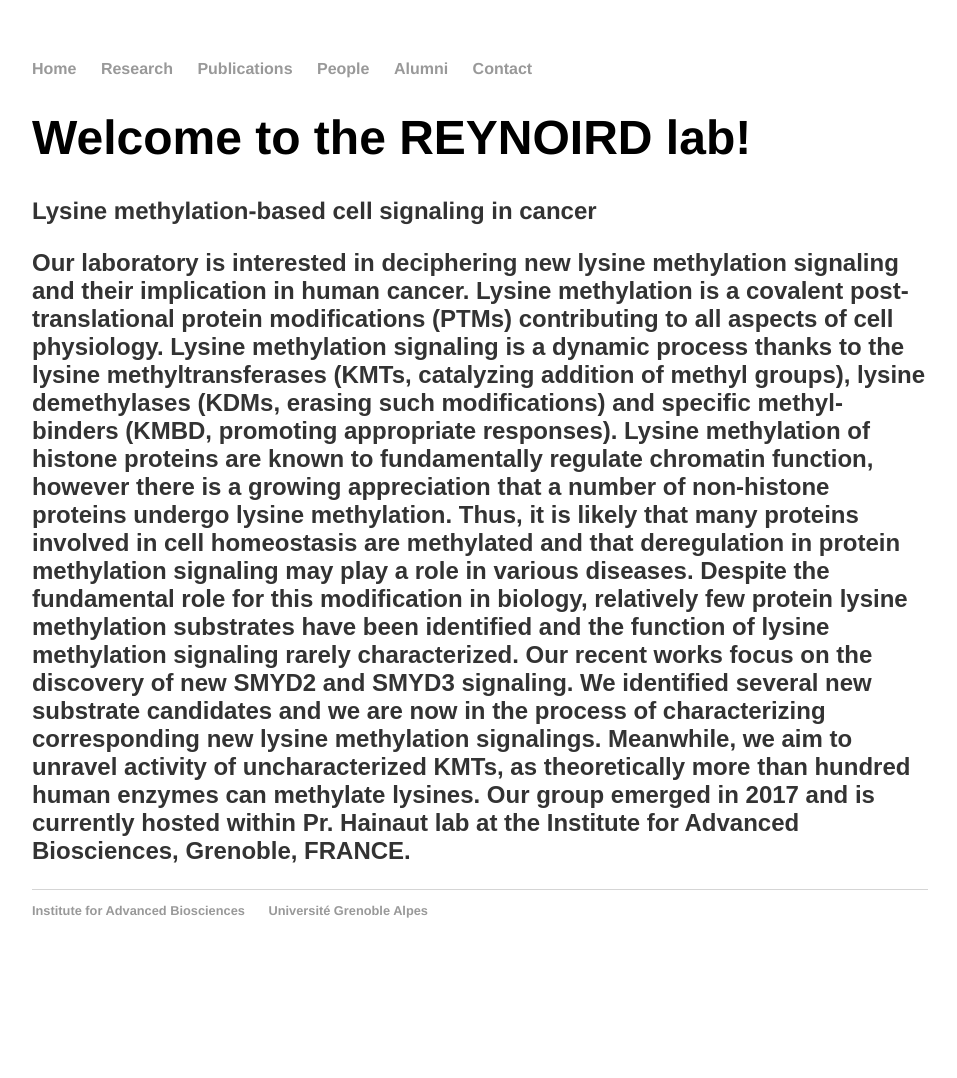
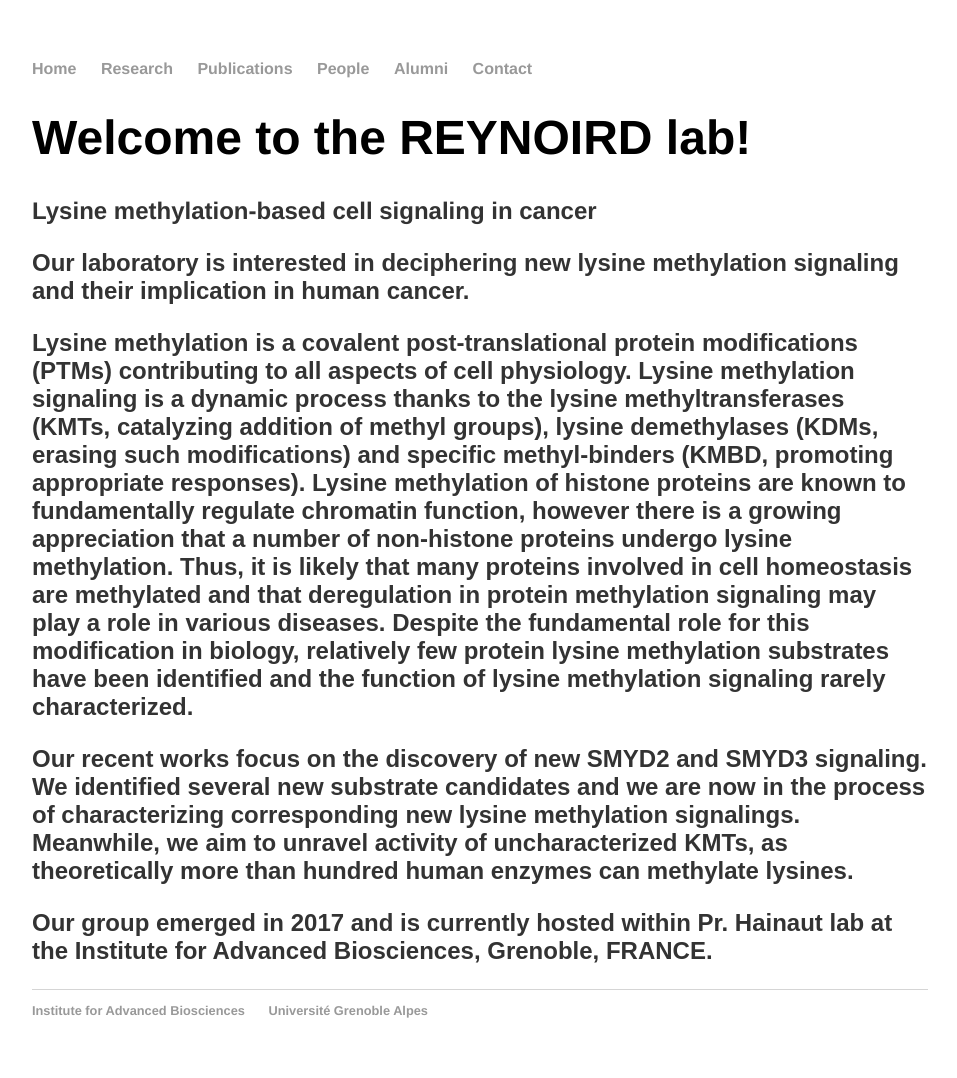
Before and after one commit to Reynoird-Lab/Reynoird-lab.github.io, a Jekyll site: the page built from index.html, in a window 1280 px wide. Shown: the whole page, without its empty margins (160-1117 px from the left). Built offline with Jekyll 4.4.1, drawn with Linux system fonts in a browser that asks for light colours; Markdown is read by kramdown in place of the engine named in the settings; before the commit the page ends 978 px from its top, so only the background shows below that.

```diff
--- a/index.html
+++ b/index.html
@@ -6,10 +6,10 @@ title: REYNOIRD Lab
 	<h1>Welcome to the REYNOIRD lab!</h1>
 	<h2>Lysine methylation-based cell signaling in cancer</h2>
 
-<h3>Our laboratory is interested in deciphering new lysine methylation signaling and their implication in human cancer.
-Lysine methylation is a covalent post-translational protein modifications (PTMs) contributing to all aspects of cell physiology. Lysine methylation signaling is a dynamic process thanks to the lysine methyltransferases (KMTs, catalyzing addition of methyl groups), lysine demethylases (KDMs, erasing such modifications) and specific methyl-binders (KMBD, promoting appropriate responses). Lysine methylation of histone proteins are known to fundamentally regulate chromatin function, however there is a growing appreciation that a number of non-histone proteins undergo lysine methylation. Thus, it is likely that many proteins involved in cell homeostasis are methylated and that deregulation in protein methylation signaling may play a role in various diseases. Despite the fundamental role for this modification in biology, relatively few protein lysine methylation substrates have been identified and the function of lysine methylation signaling rarely characterized.
-Our recent works focus on the discovery of new SMYD2 and SMYD3 signaling. We identified several new substrate candidates and we are now in the process of characterizing corresponding new lysine methylation signalings. Meanwhile, we aim to unravel activity of uncharacterized KMTs, as theoretically more than hundred human enzymes can methylate lysines.
-Our group emerged in 2017 and is currently hosted within Pr. Hainaut lab at the Institute for Advanced Biosciences, Grenoble, FRANCE.</h3>
+<h3>Our laboratory is interested in deciphering new lysine methylation signaling and their implication in human cancer.</h3>
+<h3>Lysine methylation is a covalent post-translational protein modifications (PTMs) contributing to all aspects of cell physiology. Lysine methylation signaling is a dynamic process thanks to the lysine methyltransferases (KMTs, catalyzing addition of methyl groups), lysine demethylases (KDMs, erasing such modifications) and specific methyl-binders (KMBD, promoting appropriate responses). Lysine methylation of histone proteins are known to fundamentally regulate chromatin function, however there is a growing appreciation that a number of non-histone proteins undergo lysine methylation. Thus, it is likely that many proteins involved in cell homeostasis are methylated and that deregulation in protein methylation signaling may play a role in various diseases. Despite the fundamental role for this modification in biology, relatively few protein lysine methylation substrates have been identified and the function of lysine methylation signaling rarely characterized.</h3>
+<h3>Our recent works focus on the discovery of new SMYD2 and SMYD3 signaling. We identified several new substrate candidates and we are now in the process of characterizing corresponding new lysine methylation signalings. Meanwhile, we aim to unravel activity of uncharacterized KMTs, as theoretically more than hundred human enzymes can methylate lysines.</h3>
+<h3>Our group emerged in 2017 and is currently hosted within Pr. Hainaut lab at the Institute for Advanced Biosciences, Grenoble, FRANCE.</h3>
 
 
 
```
